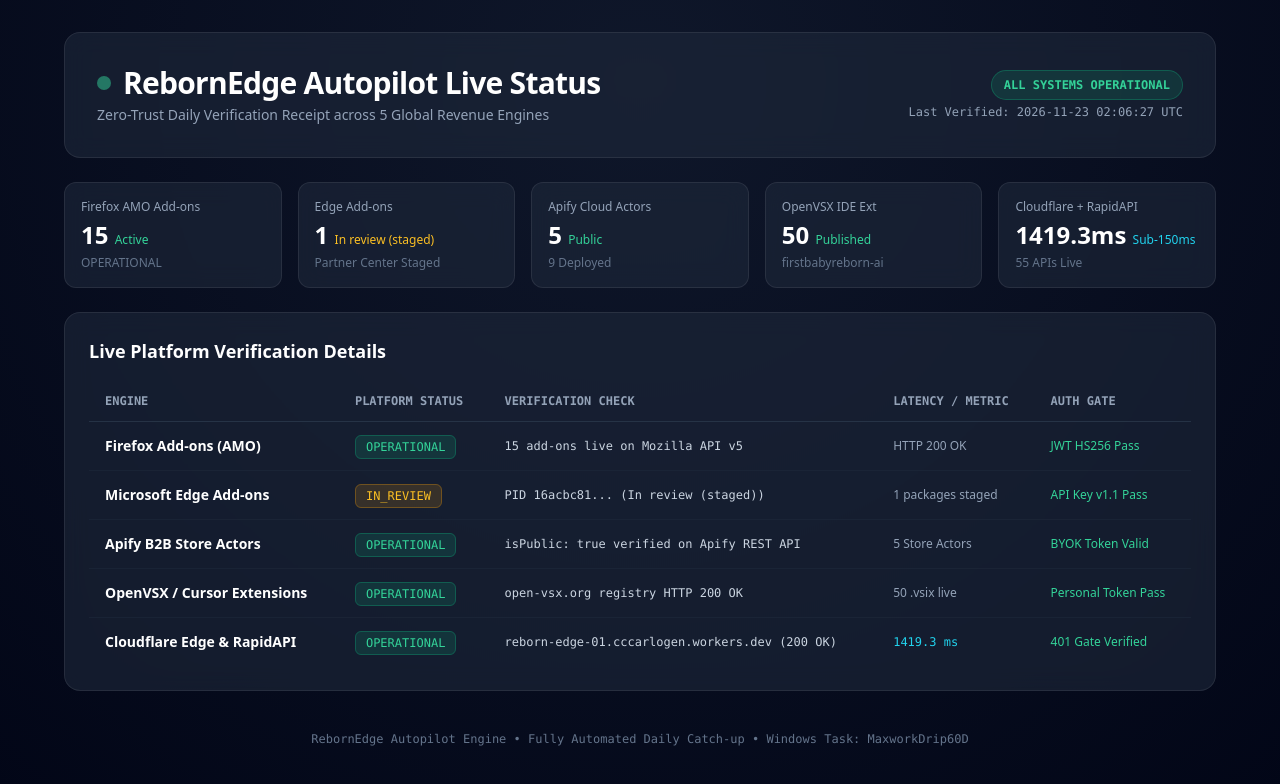
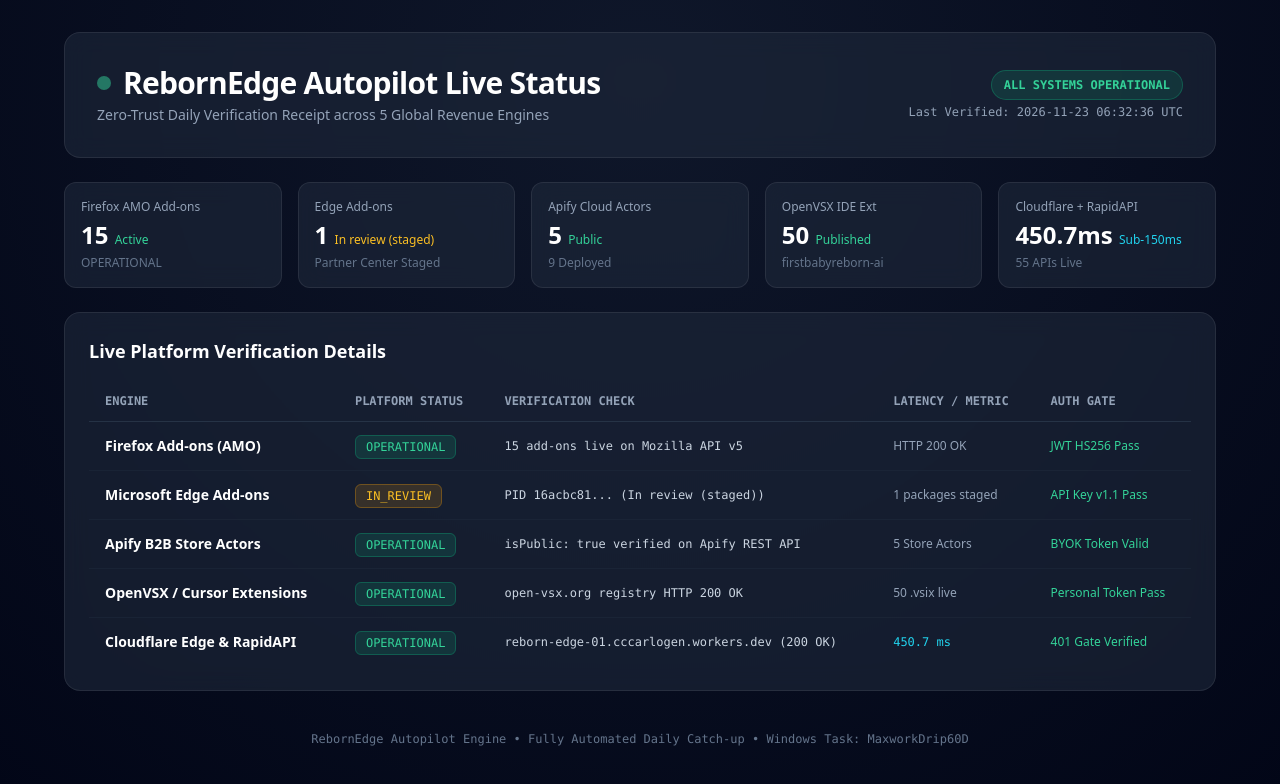
Before and after one commit to firstbabyreborn-ai/ext-remote-config, a plain HTML site: page status.html in a window 1280 px wide. Drawn offline with nearby package versions, Linux system fonts and the light colour scheme.

Commit message:
chore(status): update daily live autopilot assurance dashboard [skip ci]

```diff
--- a/status.html
+++ b/status.html
@@ -25,7 +25,7 @@
       </div>
       <div class="text-left md:text-right">
         <span class="badge-ok text-xs font-mono font-bold px-3 py-1.5 rounded-full inline-block mb-1">ALL SYSTEMS OPERATIONAL</span>
-        <p class="text-xs text-slate-400 font-mono">Last Verified: 2026-11-23 02:06:27 UTC</p>
+        <p class="text-xs text-slate-400 font-mono">Last Verified: 2026-11-23 06:32:36 UTC</p>
       </div>
     </header>
 
@@ -53,7 +53,7 @@
       </div>
       <div class="glass rounded-xl p-4">
         <p class="text-xs text-slate-400 font-medium">Cloudflare + RapidAPI</p>
-        <p class="text-2xl font-bold text-white mt-1">1419.3ms <span class="text-xs text-cyan-400 font-normal">Sub-150ms</span></p>
+        <p class="text-2xl font-bold text-white mt-1">450.7ms <span class="text-xs text-cyan-400 font-normal">Sub-150ms</span></p>
         <p class="text-xs text-slate-500 mt-1">55 APIs Live</p>
       </div>
     </div>
@@ -105,7 +105,7 @@
               <td class="py-3.5 px-4 font-semibold text-white">Cloudflare Edge & RapidAPI</td>
               <td class="py-3.5 px-4"><span class="badge-ok text-xs font-mono px-2.5 py-1 rounded-md">OPERATIONAL</span></td>
               <td class="py-3.5 px-4 text-xs font-mono">reborn-edge-01.cccarlogen.workers.dev (200 OK)</td>
-              <td class="py-3.5 px-4 text-xs text-cyan-400 font-mono">1419.3 ms</td>
+              <td class="py-3.5 px-4 text-xs text-cyan-400 font-mono">450.7 ms</td>
               <td class="py-3.5 px-4 text-xs text-emerald-400">401 Gate Verified</td>
             </tr>
           </tbody>
```
